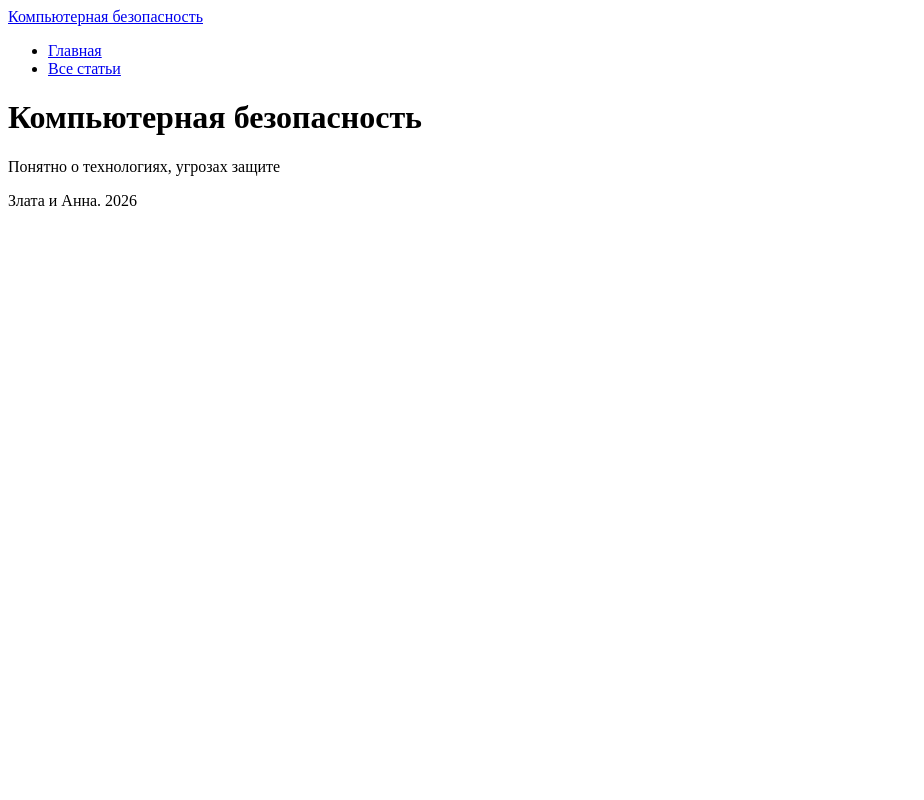
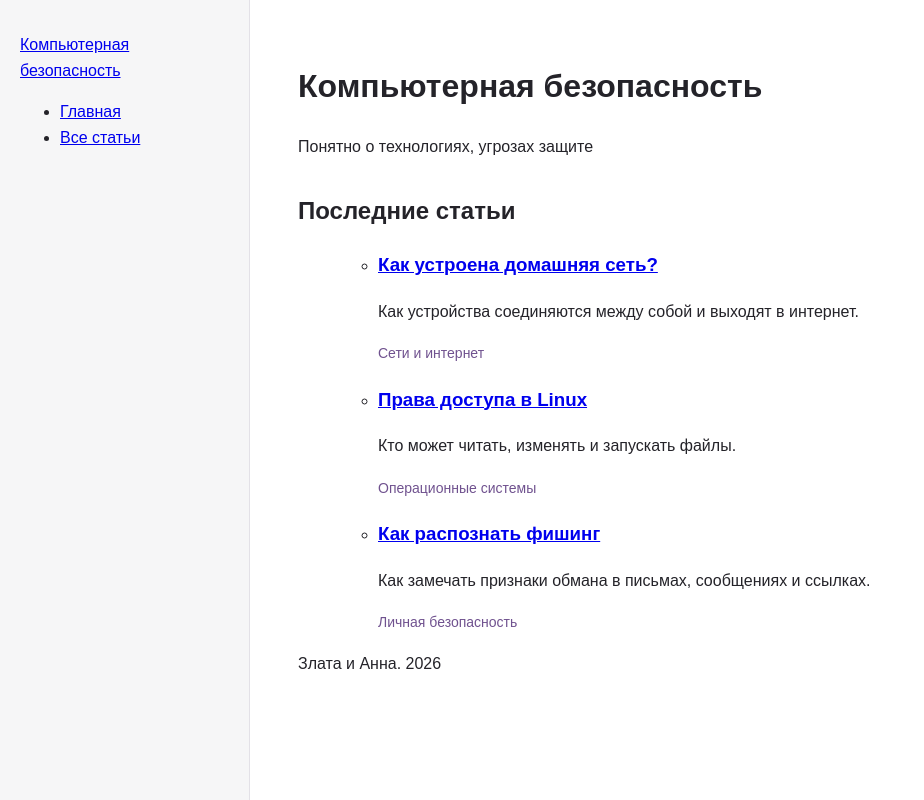
Before and after one commit to iamnotshylalala/site-security, a plain HTML site: page index.html in a window 1280 px wide. Shown: the whole page, without its empty margins (0-924 px from the left). Drawn offline with Linux system fonts and the light colour scheme.

Commit message:
Add page-layout

```diff
--- a/css/styles.css
+++ b/css/styles.css
@@ -0,0 +1,37 @@
+* {
+    box-sizing: border-box;
+}
+
+body{
+    margin: 0;
+    font-family: Arial, sans-serif;
+    font-size: 16px;
+    line-height: 1.6;
+    color:#242329;
+    background-color: #ffffff;
+}
+
+.site-layout {
+    display: grid;
+    grid-template-columns: 250px minmax(0, 1fr);
+    min-height: 100vh;
+}
+
+.sidebar {
+    padding: 32px 20px;
+    background-color: #f6f6f7;
+    border-right: 1px solid #e3e1e7;
+}
+
+.page-content{
+    padding: 40px 48px;
+}
+
+.page-header {
+    margin-bottom: 32px;
+}
+
+.article-category {
+    color: #70528f;
+    font-size: 14px;
+}
--- a/index.html
+++ b/index.html
@@ -25,6 +25,45 @@
                     <h1>Компьютерная безопасность</h1>
                     <p>Понятно о технологиях, угрозах  защите</p>
                 </header>
+
+                <section class="latest-articles">
+                    <h2>Последние статьи</h2>
+
+                   <ul>
+
+                <section>
+                    <ul class="article-list">
+                    <li class="article-item">
+                        <h3>
+                            <a href="articles/home-network.html">
+                                Как устроена домашняя сеть?
+                            </a>
+                        </h3>
+                        <p>Как устройства соединяются между собой и выходят в интернет.</p>
+                        <span class="article-category">Сети и интернет</span>
+                    </li>
+
+                    <li class="article-item">
+                        <h3>
+                            <a href="articles/linux-permissions.html">
+                                Права доступа в Linux
+                            </a>
+                        </h3>
+                        <p>Кто может читать, изменять и запускать файлы.</p>
+                        <span class="article-category">Операционные системы</span>
+                    </li>
+
+                    <li class="article-item">
+                        <h3>
+                            <a href="articles/phishing.html">
+                                Как распознать фишинг
+                            </a>
+                        </h3>
+                        <p>Как замечать признаки обмана в письмах, сообщениях и ссылках.</p>
+                        <span class="article-category">Личная безопасность</span>
+                    </li>
+                </ul>
+                </section>
             </main>
 
             <footer>
```
